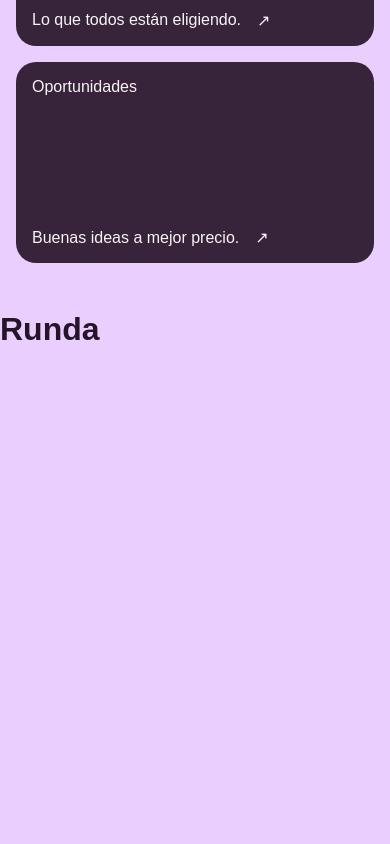
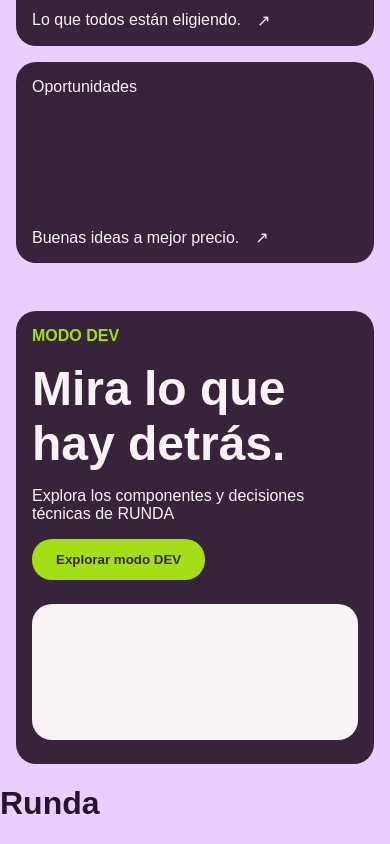
Before and after one commit to jerogdev-jz/runda, a React (Vite) app: page / in a window 390 px wide. Shown: the part 3339-4183 px from the top of the page. Before the commit the page ends 3708 px from the top, so only its background shows below. Built offline with nearby package versions, Linux system fonts and the light colour scheme.

Commit message:
feat: seccion de modo dev
- Estructura de sección "modo dev"
- responsividad para tablet y movil

```diff
--- a/src/App.jsx
+++ b/src/App.jsx
@@ -4,6 +4,7 @@
 import FeaturedProducts from './components/home/FeaturedProducts/FeaturedProducts';
 import FeaturedCollection from './components/home/FeaturedCollection/FeaturedCollection';
 import DiscoverMore from './components/home/DiscoverMore/DiscoverMore';
+import DevModeTeaser from './components/home/DevModeTeaser/DevModeTeaser';
 
 function App() {
 
@@ -15,6 +16,7 @@
       <FeaturedProducts />
       <FeaturedCollection />
       <DiscoverMore />
+      <DevModeTeaser />
       <h1>Runda</h1>
     </>
   )
--- /dev/null
+++ b/src/components/home/DevModeTeaser/DevModeTeaser.jsx
@@ -0,0 +1,23 @@
+import './DevModeTeaser.scss';
+
+function DevModeTeaser() {
+    return (
+        <section className='DevModeTeaser'>
+            <div className='contenedor'>
+                <div className='modoDev'>
+                    <div className='modoDev_info'>
+                        <span className='eyebrowModoDev'>MODO DEV</span>
+                        <h2 className='tituloModoDev'>Mira lo que hay detrás.</h2>
+                        <p className='textoModoDev'>Explora los componentes y decisiones técnicas de RUNDA</p>
+                        <button type='button' className='botonModoDev'>Explorar modo DEV</button>
+                    </div>
+                    <div className='modoDev_visual'>
+                        <div className='placeholderModoDev'></div>
+                    </div>
+                </div>
+            </div>
+        </section>
+    )
+}
+
+export default DevModeTeaser;
--- /dev/null
+++ b/src/components/home/DevModeTeaser/DevModeTeaser.scss
@@ -0,0 +1,67 @@
+@use '../../../styles/variables' as v;
+
+.modoDev {
+    background-color: v.$c-tarjetas;
+    display: grid;
+    grid-template-columns: repeat(2, minmax(100px, 1fr));
+    border-radius: 20px;
+    padding: 1rem;
+
+    &_info {
+        color: v.$c-textoClaro;
+
+        .eyebrowModoDev {
+            color: v.$c-enfasis;
+            font-weight: 700;
+        }
+
+        .tituloModoDev {
+            font-size: 4rem;
+            margin: 1rem 0;
+        }
+
+        .botonModoDev {
+            border: none;
+            border-radius: 20px;
+            background-color: v.$c-enfasis;
+            padding: .8rem 1.5rem;
+            color: v.$c-tarjetas;
+            font-weight: 600;
+        }
+    }
+
+    .modoDev_visual {
+        display: flex;
+        justify-content: center;
+        .placeholderModoDev {
+            background-color: v.$c-textoClaro;
+            width: 90%;
+            aspect-ratio: 2.39/1;
+            border-radius: 20px;
+            margin: 1rem auto;
+        }
+    }
+
+    @media (max-width: 768px) {
+        grid-template-columns: repeat(1, minmax(100px, 1fr));
+        gap: 1rem;
+
+        .modoDev_visual {
+            .placeholderModoDev {
+                width: 100%;
+                aspect-ratio: 2.39/1;
+                margin: .5rem auto;
+            }
+        }
+	}
+    @media (max-width: 425px) {
+        .tituloModoDev {
+            font-size: 3rem;
+        }
+    }
+    @media (max-width: 375px) {
+        .tituloModoDev {
+            font-size: 2rem;
+        }
+    }
+}
```
